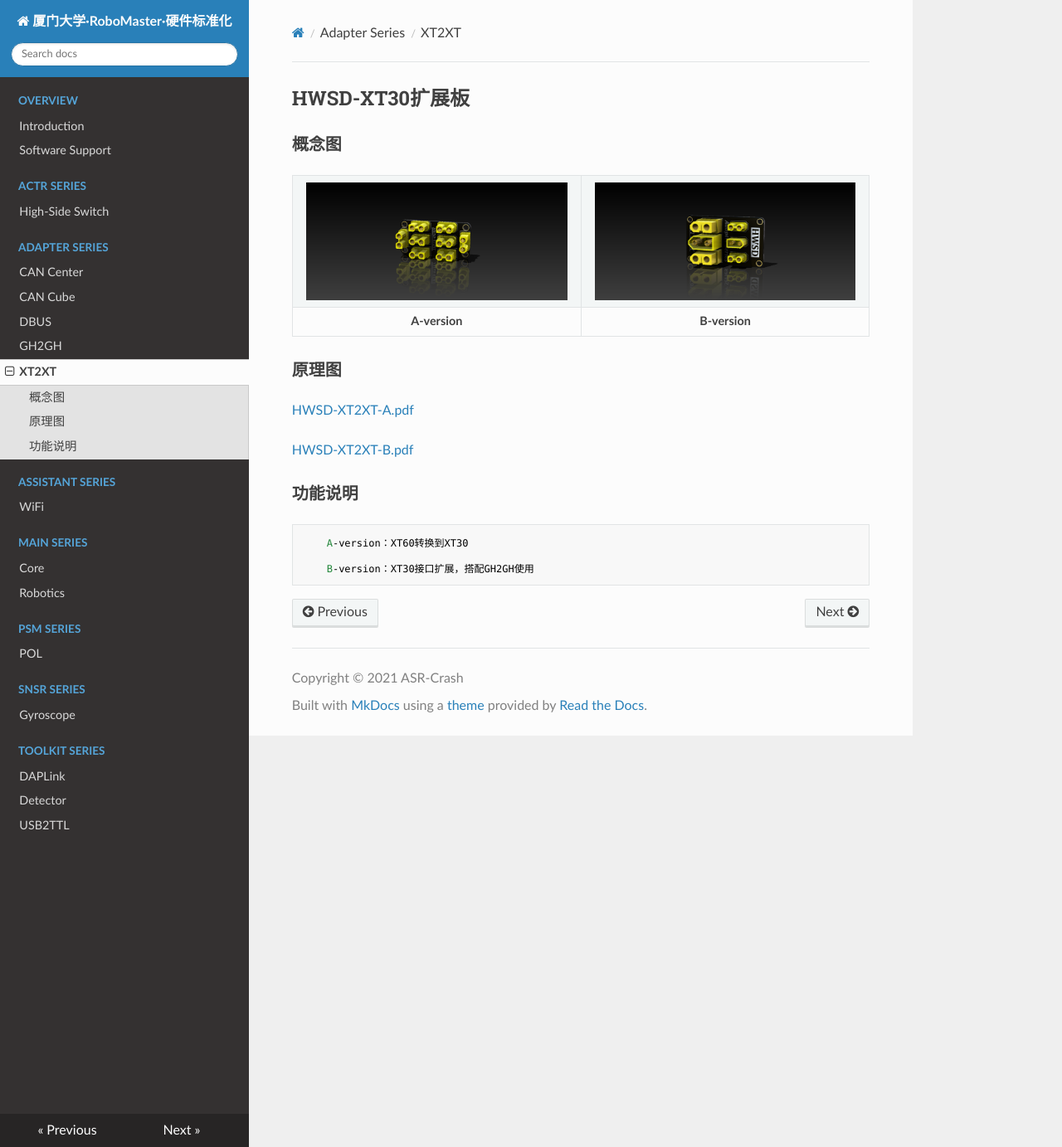
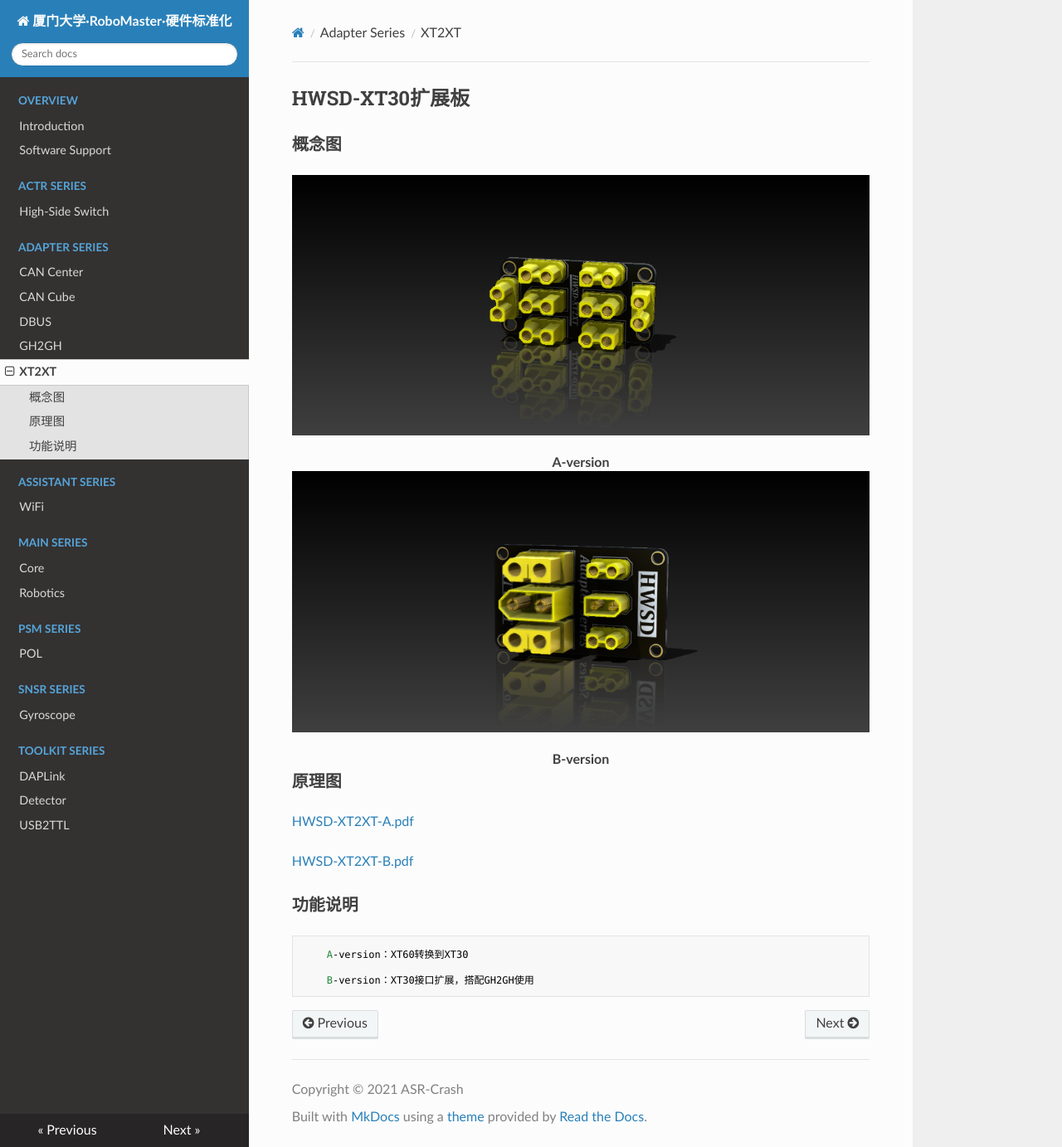
Before and after one commit to ASR-Crash/XMU-RM-HWSD-UM, an MkDocs documentation site: the page built from docs/XT2XT.md, in a window 1280 px wide and 1383 px high. Shown: the whole window at 83% size. Built offline with MkDocs 1.6.1, drawn with Linux system fonts in a browser that asks for light colours; nearby versions of some CDN libraries.

Commit message:
20211030 16:30

```diff
--- a/docs/XT2XT.md
+++ b/docs/XT2XT.md
@@ -2,17 +2,16 @@
 
 ### 概念图
 
-<table>
-    <tr>
-        <td><center><img src="img/XTA.png"></td>
-        <td><center><img src="img/XTB.png"></td>
-    </tr>
-    <tr>
-        <td><center><strong>A-version</strong></center></td>
-        <td><center><strong>B-version</strong></center></td>
-    </tr>
-</table>
+![HWSD-XT2XT-A](HWSD-XT2XT-A.PNG)
+
+<center><strong>A-version</strong></center>
+
+![HWSD-XT2XT-B](HWSD-XT2XT-B.PNG)
+
+<center><strong>B-version</strong></center>
+
 ### 原理图
+
 
  [HWSD-XT2XT-A.pdf](HWSD-XT2XT-A.pdf)
 
```
Also changed, not shown: docs/XT2XT/HWSD-XT2XT-A.PNG (renamed from docs/XT2XT/img/XTA.PNG), docs/XT2XT/HWSD-XT2XT-B.PNG (renamed from docs/XT2XT/img/XTB.PNG).
